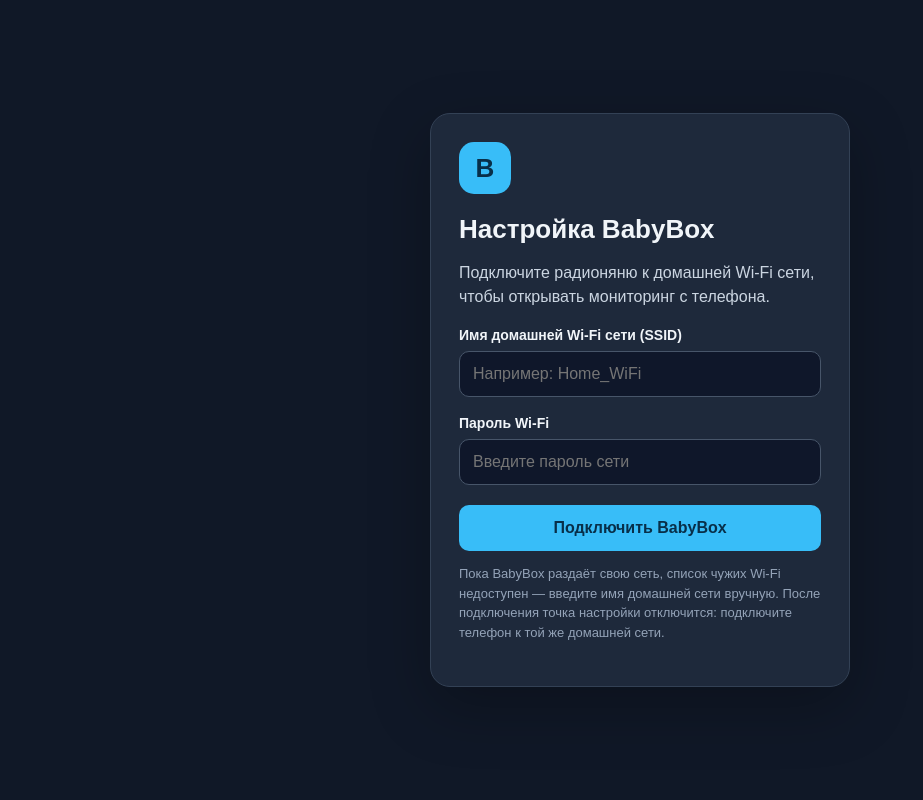
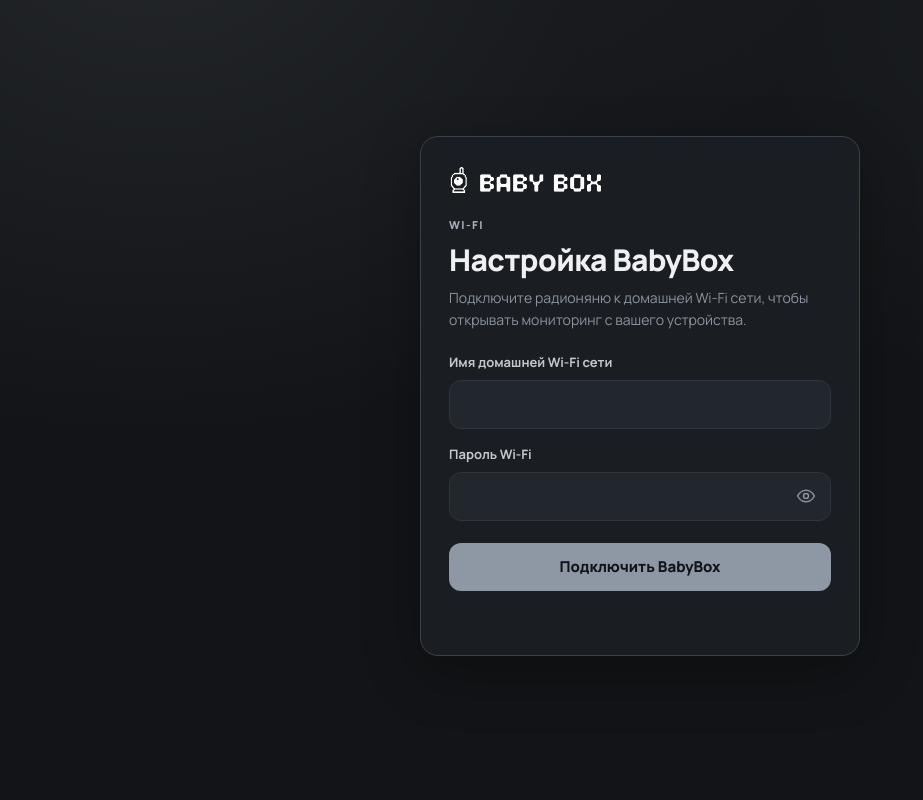
Before and after one commit to Kabakov-Ivan/BabyBox, a Flask app: page /wifi in a window 1280 px wide. Shown: the whole page, without its empty margins (0-923 px from the left). Run offline with Flask 3, Linux system fonts and the light colour scheme.

Commit message:
обновление дизайна подключения

```diff
--- a/monitor/templates/wifi_setup.html
+++ b/monitor/templates/wifi_setup.html
@@ -3,110 +3,305 @@
 <head>
   <meta charset="utf-8">
   <meta name="viewport" content="width=device-width, initial-scale=1">
-  <meta name="theme-color" content="#101827">
+  <meta name="theme-color" content="#121417">
   <title>Настройка BabyBox</title>
+  <link rel="icon" href="../img/favicon.svg" type="image/svg+xml">
+  <link rel="preconnect" href="https://fonts.googleapis.com">
+  <link rel="preconnect" href="https://fonts.gstatic.com" crossorigin>
+  <link href="https://fonts.googleapis.com/css2?family=Manrope:wght@400;500;600;700;800&display=swap" rel="stylesheet">
   <style>
+    :root {
+      color-scheme: dark;
+      --page: #121417;
+      --panel: #1a1e23;
+      --panel-soft: #22272e;
+      --panel-hover: #2a3038;
+      --border: #2e353e;
+      --line-soft: #3a424c;
+      --text: #eef0f3;
+      --muted: #8b939e;
+      --accent: #b0b8c4;
+      --btn-primary: #8e97a4;
+      --btn-primary-hover: #a0a8b4;
+      --glow-a: 160 168 180;
+      --glow-b: 120 128 138;
+      --shadow: 0 18px 55px rgb(0 0 0 / 28%);
+      --font: "Manrope", "Segoe UI", sans-serif;
+    }
+
     * { box-sizing: border-box; }
+
     body {
       margin: 0;
-      padding: 24px 16px;
+      min-width: 320px;
       min-height: 100vh;
+      min-height: 100dvh;
       display: grid;
       place-items: center;
-      background: #101827;
-      color: #f1f5f9;
-      font-family: Arial, sans-serif;
+      padding: 28px 20px 36px;
+      background:
+        radial-gradient(ellipse at 12% -10%, rgb(var(--glow-a) / 12%), transparent 42%),
+        radial-gradient(ellipse at 90% 0%, rgb(var(--glow-b) / 10%), transparent 36%),
+        var(--page);
+      color: var(--text);
+      font-family: var(--font);
+      font-size: 15px;
+      line-height: 1.45;
     }
+
+    button, input, select { font: inherit; }
+    button { color: inherit; cursor: pointer; }
+    button:focus-visible,
+    input:focus-visible {
+      outline: 2px solid var(--accent);
+      outline-offset: 3px;
+    }
+
     .card {
       width: 100%;
-      max-width: 420px;
+      max-width: 440px;
       padding: 28px;
-      border: 1px solid #334155;
-      border-radius: 20px;
-      background: #1e293b;
-      box-shadow: 0 20px 60px #0004;
+      border: 1px solid var(--line-soft);
+      border-radius: 18px;
+      background: var(--panel);
+      box-shadow: var(--shadow);
     }
-    .logo {
-      width: 52px;
-      height: 52px;
+
+    .brand-logo {
+      display: block;
+      height: 30px;
+      width: auto;
+      margin: 0 0 22px;
+    }
+
+    .card-eyebrow {
+      margin: 0 0 10px;
+      color: #a8b0ba;
+      font-size: 11px;
+      font-weight: 750;
+      letter-spacing: 1.4px;
+      text-transform: uppercase;
+    }
+
+    h1 {
+      margin: 0 0 10px;
+      font-size: clamp(24px, 5vw, 30px);
+      font-weight: 800;
+      letter-spacing: -.6px;
+      line-height: 1.15;
+    }
+
+    .lead {
+      margin: 0 0 22px;
+      color: var(--muted);
+      font-size: 14px;
+      line-height: 1.55;
+    }
+
+    label {
+      display: block;
+      margin: 0 0 8px;
+      color: #c2c8d0;
+      font-size: 13px;
+      font-weight: 700;
+    }
+
+    .field { margin-bottom: 16px; }
+
+    .password-field {
+      position: relative;
+    }
+
+    input {
+      width: 100%;
+      min-height: 46px;
+      padding: 12px 14px;
+      border: 1px solid var(--border);
+      border-radius: 12px;
+      background: var(--panel-soft);
+      color: var(--text);
+      font-size: 16px;
+      transition: border-color .18s, background .18s;
+    }
+
+    .password-field input {
+      padding-right: 48px;
+    }
+
+    input:hover {
+      border-color: #4a5360;
+      background: var(--panel-hover);
+    }
+
+    input:focus {
+      border-color: #6b7380;
+      background: var(--panel-hover);
+    }
+
+    .password-toggle {
+      position: absolute;
+      top: 50%;
+      right: 6px;
+      width: 38px;
+      height: 38px;
       display: grid;
       place-items: center;
-      border-radius: 15px;
-      background: #38bdf8;
-      color: #082f49;
-      font-size: 26px;
-      font-weight: bold;
-    }
-    h1 { margin: 20px 0 8px; font-size: 26px; }
-    p { color: #cbd5e1; line-height: 1.5; }
-    label {
-      display: block;
-      margin: 18px 0 8px;
-      font-size: 14px;
-      font-weight: bold;
-    }
-    select, input {
-      width: 100%;
-      padding: 13px;
-      border: 1px solid #475569;
-      border-radius: 10px;
-      background: #0f172a;
-      color: white;
-      font-size: 16px;
-    }
-    button {
-      width: 100%;
-      margin-top: 20px;
-      padding: 14px;
       border: 0;
       border-radius: 10px;
-      background: #38bdf8;
-      color: #082f49;
-      font-size: 16px;
-      font-weight: bold;
-      cursor: pointer;
+      background: transparent;
+      color: var(--muted);
+      transform: translateY(-50%);
+      transition: color .18s, background .18s;
     }
-    button:disabled { opacity: .6; cursor: wait; }
-    .hint { font-size: 13px; color: #94a3b8; }
-    #message { margin-top: 16px; overflow-wrap: anywhere; }
+
+    .password-toggle:hover {
+      color: var(--text);
+      background: rgb(255 255 255 / 6%);
+    }
+
+    .password-toggle svg {
+      width: 20px;
+      height: 20px;
+      fill: none;
+      stroke: currentColor;
+      stroke-width: 1.8;
+      stroke-linecap: round;
+      stroke-linejoin: round;
+    }
+
+    .password-toggle .icon-hide { display: none; }
+    .password-toggle.is-shown .icon-show { display: none; }
+    .password-toggle.is-shown .icon-hide { display: block; }
+
+    button[type="submit"] {
+      width: 100%;
+      min-height: 48px;
+      margin-top: 6px;
+      padding: 12px 16px;
+      border: 0;
+      border-radius: 12px;
+      background: var(--btn-primary);
+      color: #121417;
+      font-size: 15px;
+      font-weight: 750;
+      transition: background .18s, transform .15s, opacity .18s;
+    }
+
+    button[type="submit"]:hover:not(:disabled) {
+      background: var(--btn-primary-hover);
+    }
+
+    button[type="submit"]:active:not(:disabled) {
+      transform: translateY(1px);
+    }
+
+    button[type="submit"]:disabled {
+      opacity: .55;
+      cursor: wait;
+    }
+
+    #message {
+      margin: 18px 0 0;
+      min-height: 1.4em;
+      color: #c2c8d0;
+      font-size: 13px;
+      font-weight: 600;
+      line-height: 1.5;
+      overflow-wrap: anywhere;
+    }
+
+    @media (max-width: 640px) {
+      body {
+        align-items: stretch;
+        padding: 16px 14px 24px;
+      }
+
+      .card {
+        max-width: none;
+        padding: 20px 16px;
+        border-radius: 16px;
+      }
+
+      .brand-logo {
+        height: 24px;
+        margin-bottom: 18px;
+      }
+
+      h1 { font-size: 24px; }
+
+      .lead { margin-bottom: 18px; font-size: 13px; }
+
+      input { min-height: 48px; }
+
+      button[type="submit"] {
+        min-height: 50px;
+        font-size: 15px;
+      }
+    }
+
+    @media (max-width: 380px) {
+      .card { padding: 18px 14px; }
+      h1 { font-size: 22px; }
+      .brand-logo { height: 22px; }
+    }
   </style>
 </head>
 <body>
   <main class="card">
-    <div class="logo">B</div>
+    <img class="brand-logo" src="../img/logo_white.svg" alt="BabyBox" width="160" height="31">
+    <p class="card-eyebrow">Wi-Fi</p>
     <h1>Настройка BabyBox</h1>
-    <p>Подключите радионяню к домашней Wi-Fi сети, чтобы открывать мониторинг с телефона.</p>
+    <p class="lead">Подключите радионяню к домашней Wi-Fi сети, чтобы открывать мониторинг с вашего устройства.</p>
 
     <form id="wifiForm">
-      <label for="ssid">Имя домашней Wi-Fi сети (SSID)</label>
+      <div class="field">
+        <label for="ssid">Имя домашней Wi-Fi сети</label>
         <input id="ssid" name="ssid" type="text"
                autocomplete="off"
                required
-             placeholder="Например: Home_WiFi"
                maxlength="32">
+      </div>
 
+      <div class="field">
         <label for="password">Пароль Wi-Fi</label>
+        <div class="password-field">
           <input id="password" name="password" type="password"
                  autocomplete="current-password"
-             placeholder="Введите пароль сети"
                  maxlength="63">
+          <button class="password-toggle" id="passwordToggle" type="button"
+                  aria-label="Показать пароль" aria-pressed="false" title="Показать пароль">
+            <svg class="icon-show" viewBox="0 0 24 24" aria-hidden="true">
+              <path d="M2 12s3.5-7 10-7 10 7 10 7-3.5 7-10 7S2 12 2 12Z"/>
+              <circle cx="12" cy="12" r="3"/>
+            </svg>
+            <svg class="icon-hide" viewBox="0 0 24 24" aria-hidden="true">
+              <path d="M3 3l18 18M10.7 10.7A3 3 0 0 0 12 15a3 3 0 0 0 2.3-1.3M9.9 5.1A11.4 11.4 0 0 1 12 5c6.5 0 10 7 10 7a18.4 18.4 0 0 1-4.2 4.6M6.1 6.1A18.5 18.5 0 0 0 2 12s3.5 7 10 7a11.6 11.6 0 0 0 4-.7"/>
+            </svg>
+          </button>
+        </div>
+      </div>
 
       <button type="submit" id="connectBtn">Подключить BabyBox</button>
     </form>
 
-    <p class="hint">
-      Пока BabyBox раздаёт свою сеть, список чужих Wi-Fi недоступен —
-      введите имя домашней сети вручную. После подключения точка настройки
-      отключится: подключите телефон к той же домашней сети.
-    </p>
     <p id="message" role="status"></p>
   </main>
 
   <script>
     const ssidInput = document.getElementById('ssid');
     const passwordInput = document.getElementById('password');
+    const passwordToggle = document.getElementById('passwordToggle');
     const message = document.getElementById('message');
     const connectBtn = document.getElementById('connectBtn');
+
+    passwordToggle.addEventListener('click', () => {
+      const shown = passwordInput.type === 'password';
+      passwordInput.type = shown ? 'text' : 'password';
+      passwordToggle.classList.toggle('is-shown', shown);
+      passwordToggle.setAttribute('aria-pressed', shown ? 'true' : 'false');
+      passwordToggle.setAttribute('aria-label', shown ? 'Скрыть пароль' : 'Показать пароль');
+      passwordToggle.title = shown ? 'Скрыть пароль' : 'Показать пароль';
+    });
 
     document.getElementById('wifiForm').addEventListener('submit', async event => {
       event.preventDefault();
```
Lines whose indentation alone changed are shown as unchanged.
